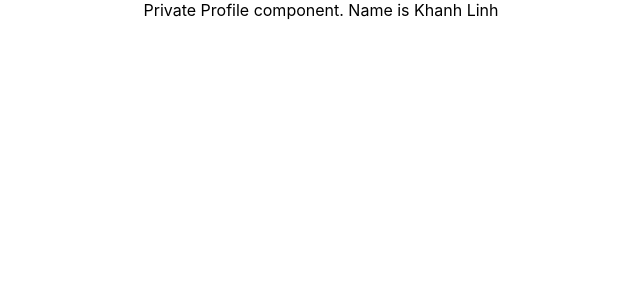
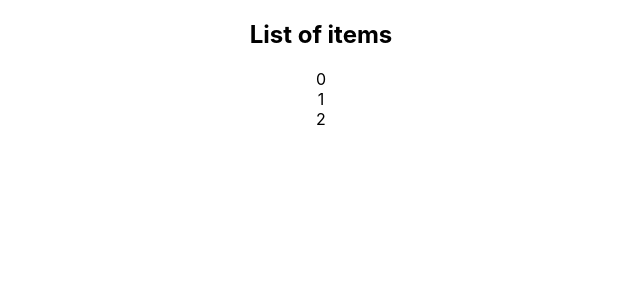
Before and after one commit to LazyyNguyen/typescript-learn, a React (Create React App) app: page / in a window 1280 px wide. Shown: the top 300 px of the page, without its empty margins (319-959 px from the left). Built offline with nearby package versions, Linux system fonts and the light colour scheme.

Commit message:
generics

```diff
--- a/src/App.tsx
+++ b/src/App.tsx
@@ -1,12 +1,22 @@
 import React from 'react';
 import './App.css';
-import { Private } from './components/auth/Private';
-import { Profile } from './components/auth/Profile';
+import { List } from './components/generics/List';
 function App() {
 
   return (
     <div className="App">
-      <Private isLoggedIn={true} component={Profile}/>
+      {/* <List
+        items={['Lemon', 'Apple', 'Banana', 'Watermelon']}
+        onClick={(item) => console.log(item)}
+      />
+      <List
+        items={[1, 2, 3, 4]}
+        onClick={(item) => console.log(item)}
+      /> */}
+            <List
+        items={[{id:0,name: 'Apple'},{id:1,name: 'Banana'},{id:2,name: 'Watermelon'}]}
+        onClick={(item) => console.log(item)}
+      />
     </div>
   );
 }
--- /dev/null
+++ b/src/components/generics/List.tsx
@@ -0,0 +1,18 @@
+type ListProps<T> = {
+    items: T[]
+    onClick: (value: T) => void
+}
+export const List = <T extends {id:number}>({ items, onClick }: ListProps<T>) => {
+    return (
+        <div>
+            <h2>List of items</h2>
+            {items.map((item) => {
+                return (
+                    <div key={item.id} onClick={() => onClick(item)}>
+                        {item.id}
+                    </div>
+                )
+            })}
+        </div>
+    )
+}
```
